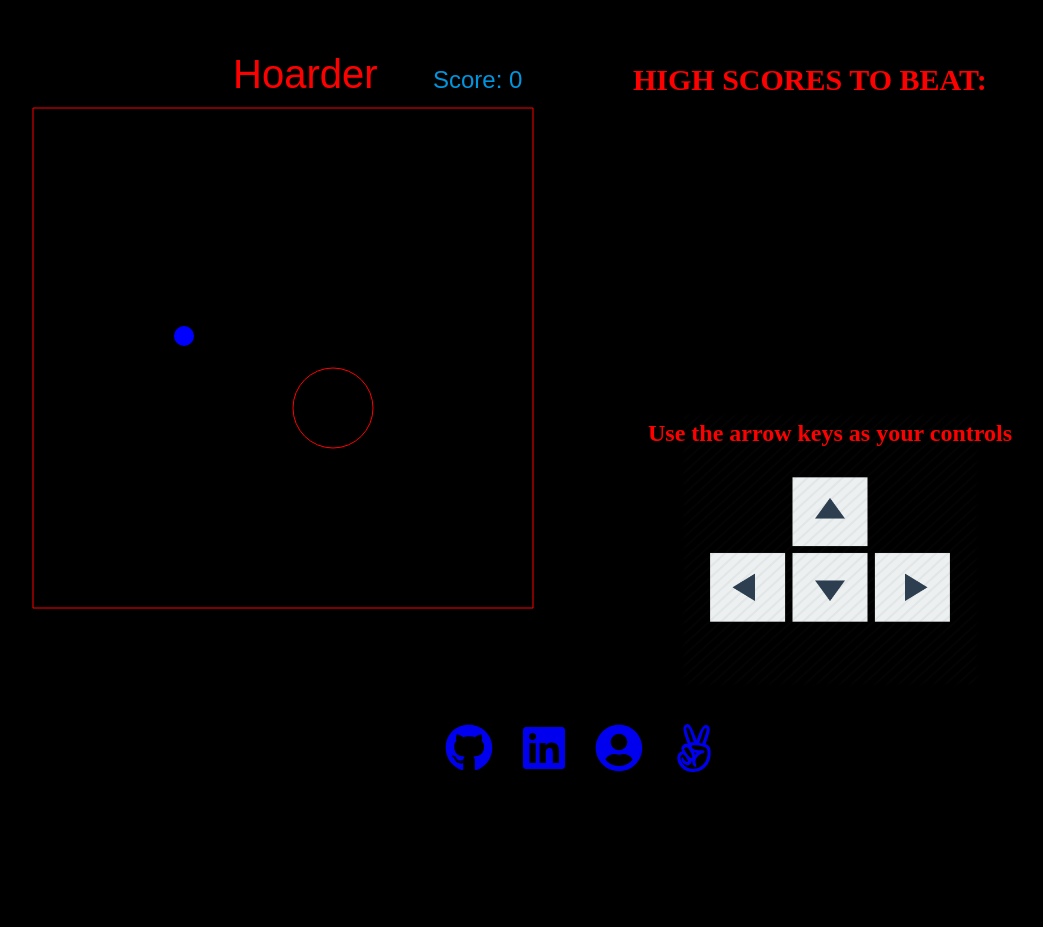
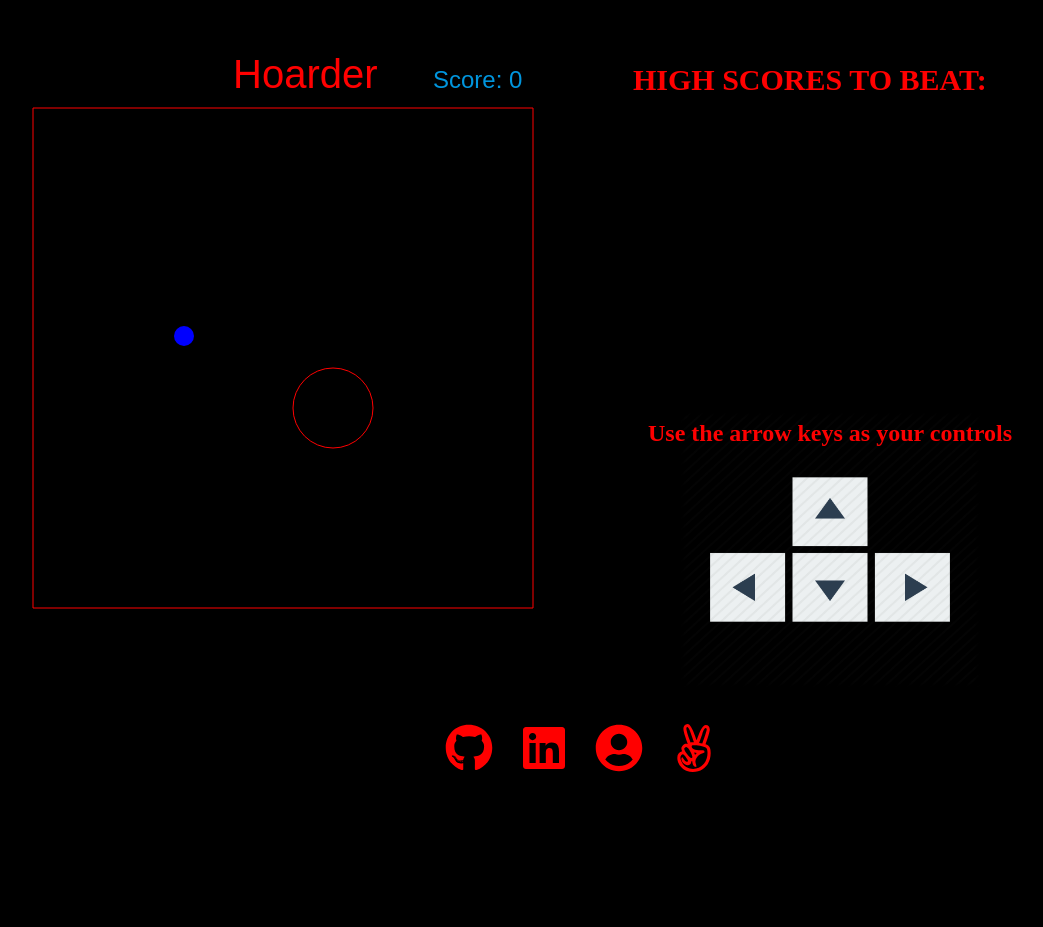
Before and after one commit to ZackSyed/Hoarder, a website built with webpack: page index.html in a window 1280 px wide. Shown: the whole page, without its empty margins (75-1118 px from the left). Built offline with nearby package versions, Linux system fonts and the light colour scheme.

Commit message:
fix links color

```diff
--- a/app/stylesheets/canvas.css
+++ b/app/stylesheets/canvas.css
@@ -72,4 +72,5 @@ body {
 .mylinks {
     margin-right: 20px;
     margin-left: 10px;
+    color: red;
 }
--- a/index.html
+++ b/index.html
@@ -37,10 +37,10 @@
 
             <div className="links">
                 <ul class='link-list'>
-                      <a href="https://github.com/ZackSyed" class="mylinks" ><i class="fab fa-github fa-3x icon-color"></i></a>
-                      <a href="https://www.linkedin.com/in/zalkiflsyed/" class="mylinks"><i class="fab fa-linkedin fa-3x icon-color"></i></a>
-                      <a href="https://zacksyed.github.io/Portfolio-Page/" class="mylinks" ><i class="fas fa-user-circle fa-3x icon-color"></i></a>
-                      <a href="https://angel.co/zalkifl-syed" class="mylinks" ><i class="fab fa-angellist fa-3x icon-color"></i></i></a>
+                      <a href="https://github.com/ZackSyed" class="mylinks" ><i class="fab fa-github fa-3x"></i></a>
+                      <a href="https://www.linkedin.com/in/zalkiflsyed/" class="mylinks"><i class="fab fa-linkedin fa-3x"></i></a>
+                      <a href="https://zacksyed.github.io/Portfolio-Page/" class="mylinks" ><i class="fas fa-user-circle fa-3x"></i></a>
+                      <a href="https://angel.co/zalkifl-syed" class="mylinks" ><i class="fab fa-angellist fa-3x"></i></i></a>
                   </ul>
             </div>
         </body>
```
